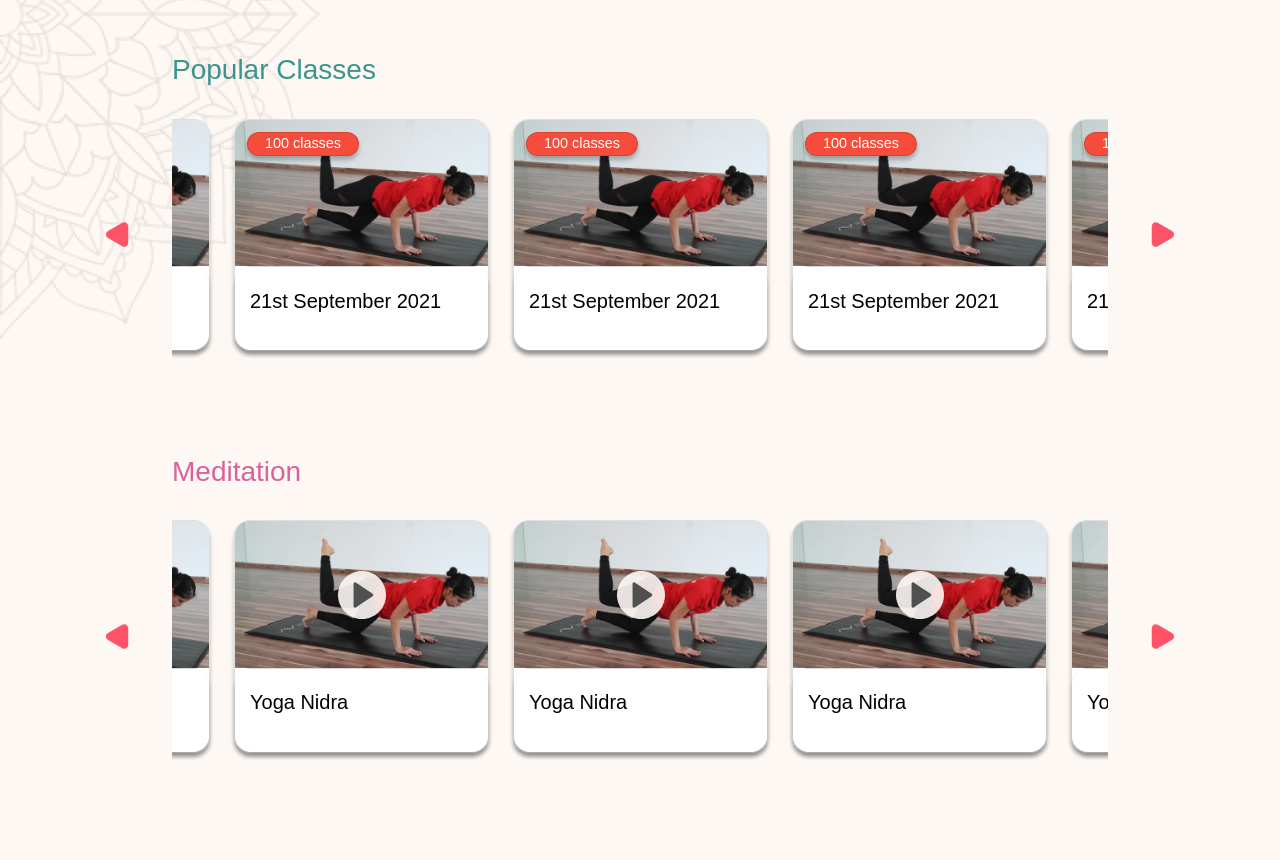
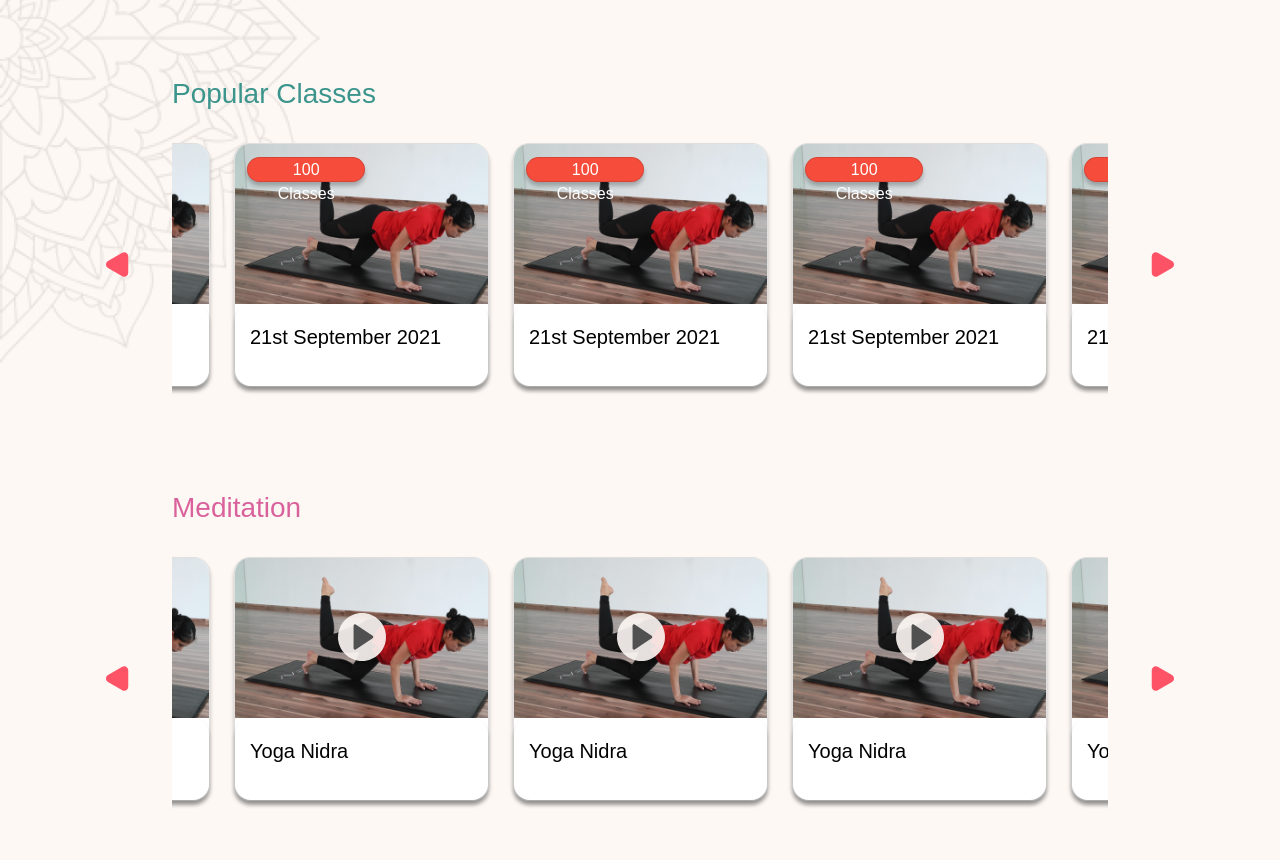
Before and after one commit to creatixdevelopers/artistic-yoga, a plain HTML site: page dashboard.html in a window 1280 px wide. Shown: the part 1737-2597 px from the top of the page. Drawn offline with nearby package versions, Linux system fonts and the light colour scheme; a web font is replaced by a local one.

Commit message:
css fixes

```diff
--- a/assets/css/style.css
+++ b/assets/css/style.css
@@ -902,8 +902,13 @@ footer h2, footer h1 {
 /*--------------------------------------------------------------
 # Dashboard
 --------------------------------------------------------------*/
+.dashboard-card .card-header img {
+    height: inherit;
+}
+
 .dashboard-card .slick-slide img {
     width: 100%;
+    height: inherit;
 }
 
 .dashboard-card .left-arrow {
@@ -952,15 +957,15 @@ footer h2, footer h1 {
 }
 
 .dashboard-card .card .card-badge {
-    width: 7rem;
-    height: 1.5rem;
+    width: 7.4rem;
+    height: 1.6rem;
     position: absolute;
     top: 2%;
     left: 0;
     background: #F64C3B;
     color: #ffffff;
     text-align: center;
-    font-size: 0.9rem;
+    font-size: 1rem;
     padding: 0 1rem;
 }
 
@@ -968,6 +973,7 @@ footer h2, footer h1 {
     padding: 0 !important;
     border-radius: 16px;
     position: relative;
+    height: 10rem;
 }
 
 .dashboard-card .card-body {
@@ -987,6 +993,10 @@ footer h2, footer h1 {
 .dashboard-card .card-text p {
     font-size: 20px;
     font-weight: normal;
+    display: -webkit-box;
+    -webkit-box-orient: vertical;
+    -webkit-line-clamp: 2;
+    overflow: hidden
 }
 
 
@@ -1383,6 +1393,7 @@ footer h2, footer h1 {
     .faq-carousel .left-arrow {
         display: none;
     }
+
     .faq-carousel .right-arrow {
         display: none;
     }
--- a/dashboard.html
+++ b/dashboard.html
@@ -288,7 +288,7 @@
                                                 </div>
                                             </div>
                                         </div>
-                                        <span class="card card-badge">100 classes</span>
+                                        <span class="card card-badge">100 Classes</span>
                                     </div>
                                 </a>
                             </div>
@@ -306,7 +306,7 @@
                                                 </div>
                                             </div>
                                         </div>
-                                        <span class="card card-badge">100 classes</span>
+                                        <span class="card card-badge">100 Classes</span>
                                     </div>
                                 </a>
                             </div>
@@ -324,7 +324,7 @@
                                                 </div>
                                             </div>
                                         </div>
-                                        <span class="card card-badge">100 classes</span>
+                                        <span class="card card-badge">100 Classes</span>
                                     </div>
                                 </a>
                             </div>
@@ -342,7 +342,7 @@
                                                 </div>
                                             </div>
                                         </div>
-                                        <span class="card card-badge">100 classes</span>
+                                        <span class="card card-badge">100 Classes</span>
                                     </div>
                                 </a>
                             </div>
@@ -360,7 +360,7 @@
                                                 </div>
                                             </div>
                                         </div>
-                                        <span class="card card-badge">100 classes</span>
+                                        <span class="card card-badge">100 Classes</span>
                                     </div>
                                 </a>
                             </div>
```
